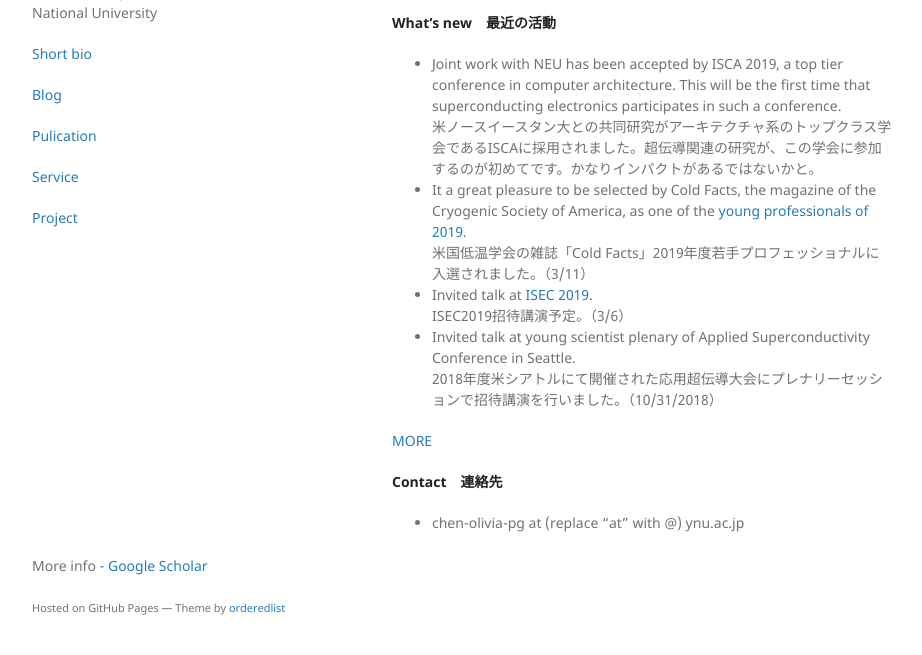
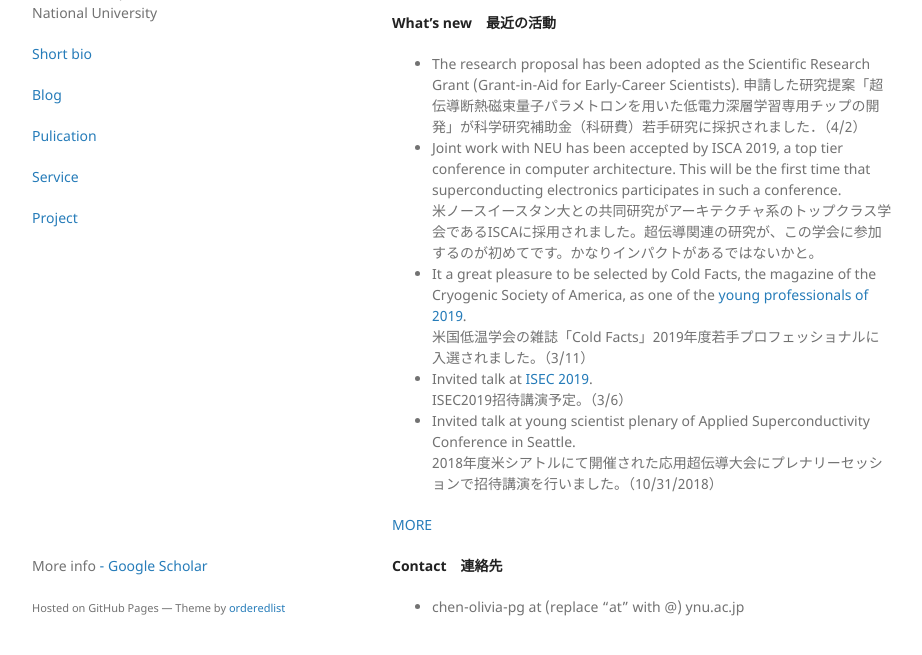
Before and after one commit to OC-sudo/homepage, a Jekyll site: the page built from index.md, in a window 1280 px wide and 962 px high, cut to the strip 275-930 px from the top of the window. Shown: the whole strip, without its empty margins (178-1100 px from the left). Built offline with Jekyll 4.4.1, drawn with Linux system fonts in a browser that asks for light colours.

Commit message:
hp updated

```diff
--- a/index.md
+++ b/index.md
@@ -11,6 +11,7 @@ layout: default
 * Electrical cell modeling for beyond-CMOS technologies　新デバイスのセルモデリング
 
 **What's new　最近の活動**
+* The research proposal has been adopted as the Scientific Research Grant (Grant-in-Aid for Early-Career Scientists). 申請した研究提案「超伝導断熱磁束量子パラメトロンを用いた低電力深層学習専用チップの開発」が科学研究補助金（科研費）若手研究に採択されました．（4/2）
 * Joint work with NEU has been accepted by ISCA 2019, a top tier conference in computer architecture. This will be the first time that superconducting electronics participates in such a conference. <br>米ノースイースタン大との共同研究がアーキテクチャ系のトップクラス学会であるISCAに採用されました。超伝導関連の研究が、この学会に参加するのが初めてです。かなりインパクトがあるではないかと。
 * It a great pleasure to be selected by Cold Facts, the magazine of the Cryogenic Society of America, as one of the [young professionals of 2019](https://cryogenicsociety.org/36872/news/young_professionals_2019_the_next_generation_in_cryogenics_part_1/?fbclid=IwAR1n2CxjXWKhOlH5PH_eI16I2nStuvkOHPuwL4VjAeS5-u-ndOWpgvQ1NqA). <br>米国低温学会の雑誌「Cold Facts」2019年度若手プロフェッショナルに入選されました。（3/11）
 * Invited talk at [ISEC 2019](https://isec2019.org/).　<br>ISEC2019招待講演予定。（3/6）
```
